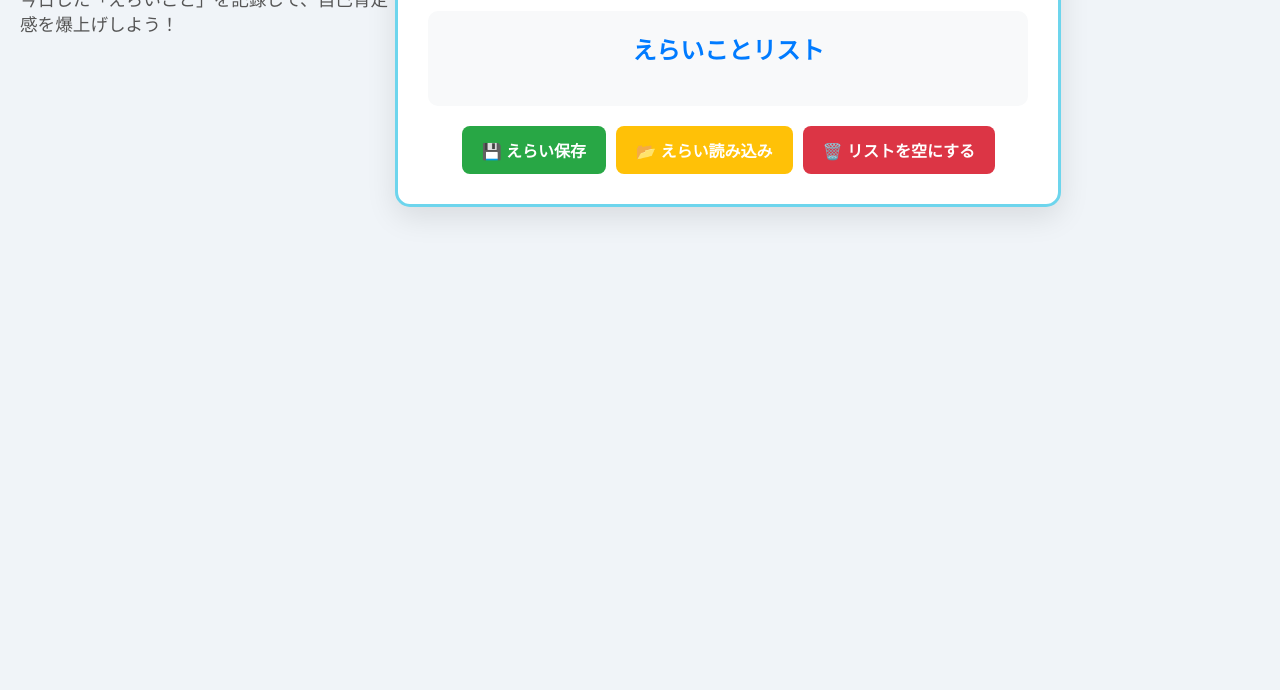
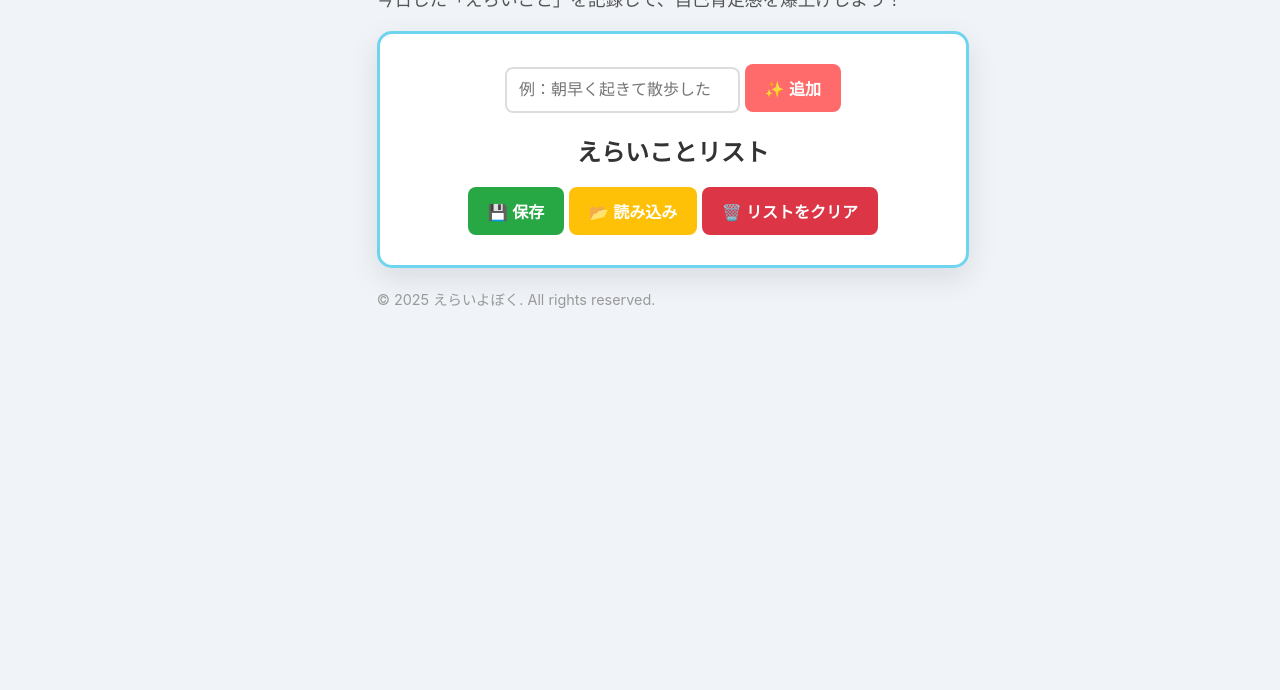
Before and after one commit to tomo-earimo/erai, a plain HTML site: page index.html in a window 1280 px wide. Shown: the part 110-800 px from the top of the page. Drawn offline with Linux system fonts and the light colour scheme.

Commit message:
Update index.html

```diff
--- a/index.html
+++ b/index.html
@@ -5,34 +5,39 @@
     <meta name="viewport" content="width=device-width, initial-scale=1.0">
     <title>えらいよぼく</title>
     <link rel="stylesheet" href="style.css">
+    <link rel="preconnect" href="https://fonts.googleapis.com">
+    <link rel="preconnect" href="https://fonts.gstatic.com" crossorigin>
+    <link href="https://fonts.googleapis.com/css2?family=Noto+Sans+JP:wght@400;500;700&display=swap" rel="stylesheet">
 </head>
 <body>
+    <div class="container">
         <header>
             <h1>えらいよぼく</h1>
             <p>今日した「えらいこと」を記録して、自己肯定感を爆上げしよう！</p>
         </header>
 
         <main>
-        <section class="input-section">
-            <input type="text" id="greatDeedInput" placeholder="今日したえらいことを入力...">
-            <button id="addDeedBtn">✨ えらい追加</button>
-        </section>
+            <div class="input-area">
+                <input type="text" id="greatDeedInput" placeholder="例：朝早く起きて散歩した">
+                <button id="addDeedBtn">✨ 追加</button>
+            </div>
 
-        <section class="deeds-section">
+            <div class="list-area">
                 <h2>えらいことリスト</h2>
                 <ul id="deedList"></ul>
-        </section>
+            </div>
 
-        <section class="action-buttons">
-            <button id="saveDeedsBtn">💾 えらい保存</button>
-            <button id="loadDeedsBtn">📂 えらい読み込み</button>
-            <button id="clearDeedsBtn">🗑️ リストを空にする</button>
-        </section>
+            <div class="actions">
+                <button id="saveDeedsBtn">💾 保存</button>
+                <button id="loadDeedsBtn">📂 読み込み</button>
+                <button id="clearDeedsBtn">🗑️ リストをクリア</button>
+            </div>
         </main>
 
         <footer>
             <p>&copy; 2025 えらいよぼく. All rights reserved.</p>
         </footer>
+    </div>
 
     <script src="script.js"></script>
 </body>
```
Lines whose indentation alone changed are shown as unchanged.
